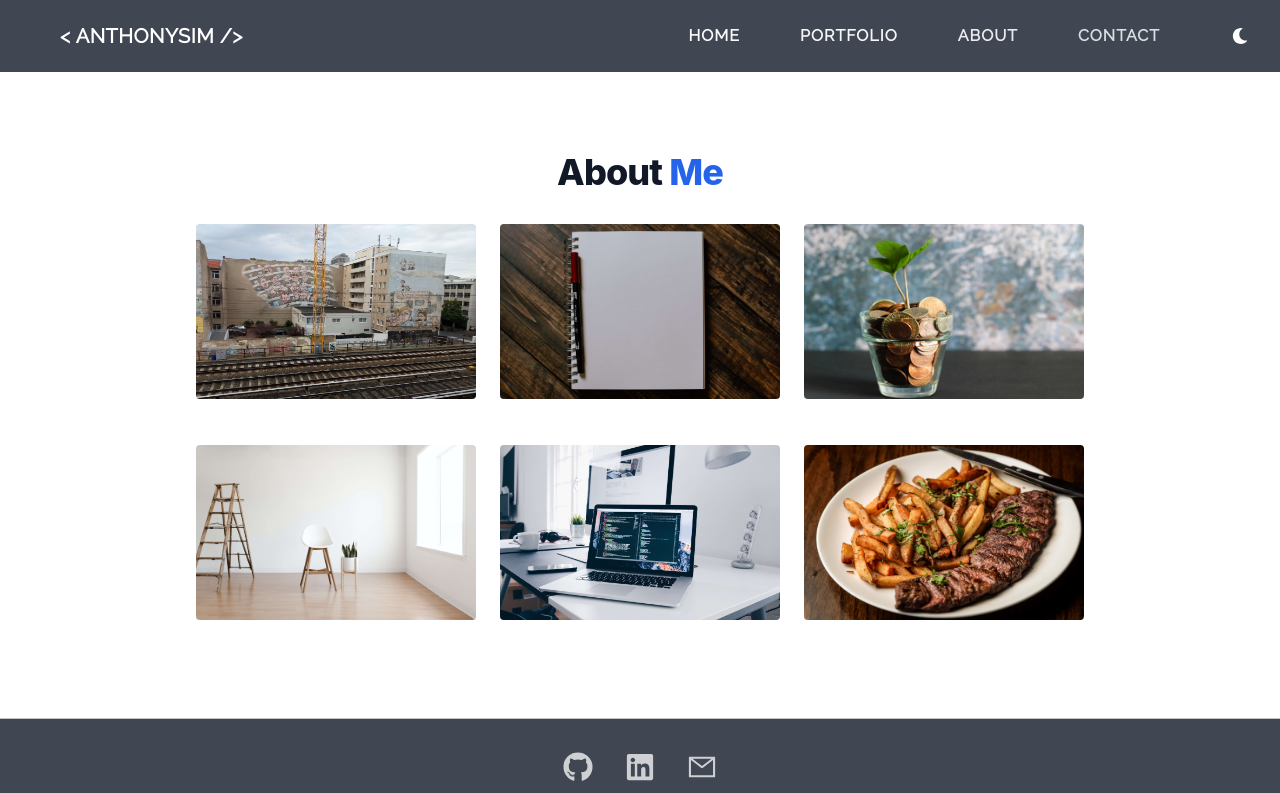
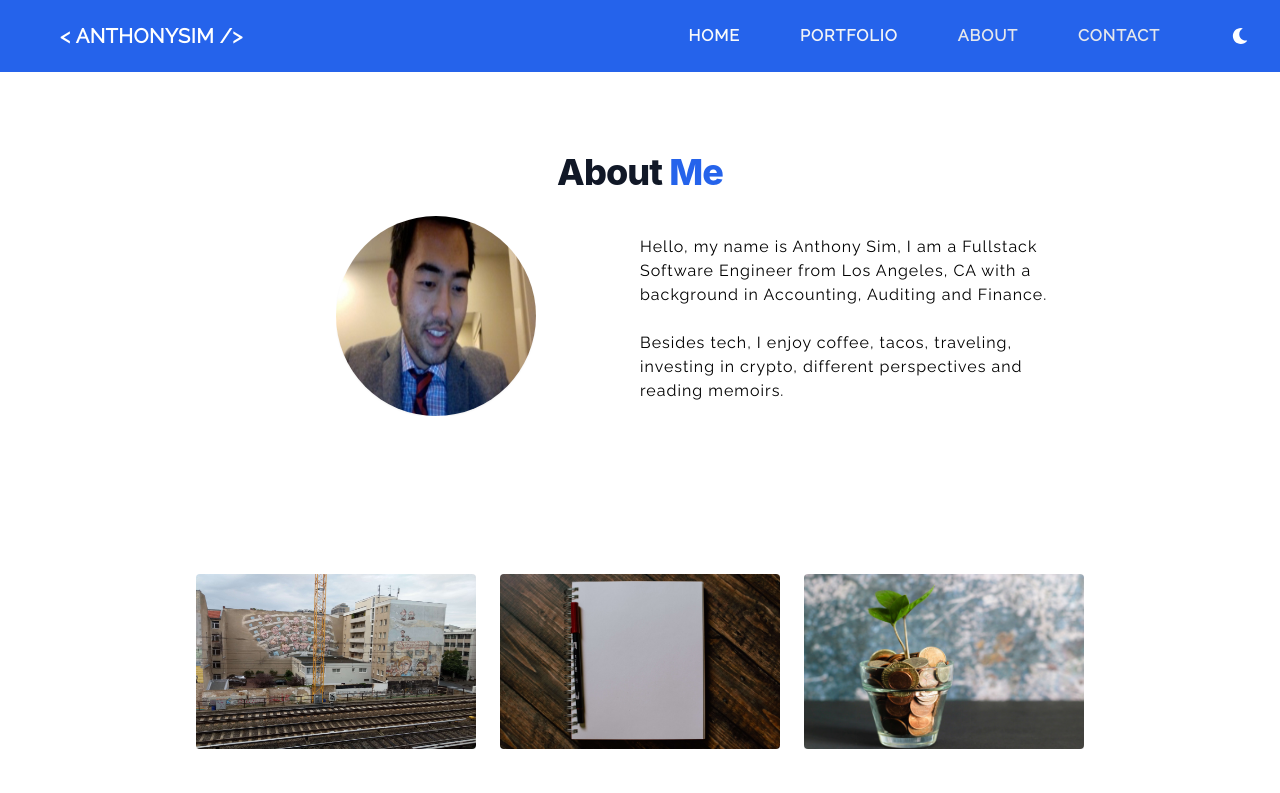
Before and after one commit to anthonysim/portfolio, a Next.js app: page /about in a window 1280 px wide. Shown: the top 793 px of the page. Built offline with nearby package versions, Linux system fonts and the light colour scheme.

Commit message:
about me

```diff
--- a/components/Background.js
+++ b/components/Background.js
@@ -12,7 +12,7 @@ export default function Background() {
             }
           },
           "size": {
-            "value": 3,
+            "value": 4,
             "random": true,
             "anim": {
               "speed": 4,
@@ -36,7 +36,7 @@ export default function Background() {
               "mode": "bubble"
             },
             "onclick": {
-              "enable": true,
+              "enable": false,
               "mode": "repulse"
             }
           },
--- a/components/Footer.js
+++ b/components/Footer.js
@@ -7,7 +7,7 @@ import { AiOutlineMail } from "react-icons/ai";
 
 export default function Footer() {
   return (
-    <div className="dark:bg-gray-900 bg-gray-900 opacity-80">
+    <div className="dark:bg-gray-900 bg-gray-900">
       <footer className={styles.footer}>
         <div className="text-white flex text-3xl space-x-8 justify-center pt-4">
           <a target="_blank" rel="noreferrer" href="https://github.com/anthonysim">
--- a/components/Gallery.js
+++ b/components/Gallery.js
@@ -8,11 +8,11 @@ export default function Gallery() {
         <div className="flex flex-wrap lg:px-40">
           <div className="md:w-1/3 px-3  mb-5 lg:mb-10">
             <Image className="rounded shadow-md" src="/berlin.jpg" width={400}
-              height={250} alt="berlin" />
+              height={250} alt="berlin" priority />
           </div>
           <div className="md:w-1/3 px-3 mb-3">
             <Image className="rounded shadow-md" src="/book.jpg" width={400}
-              height={250} alt="book" />
+              height={250} alt="book" priority />
           </div>
           <div className="md:w-1/3 px-3 mb-3">
             <Image className="rounded shadow-md" src="/saving.jpg" width={400}
@@ -24,7 +24,7 @@ export default function Gallery() {
           </div>
           <div className="md:w-1/3 px-3 mb-3">
             <Image className="rounded shadow-md" src="/coding.jpg" width={400}
-              height={250} alt="coding" priority />
+              height={250} alt="coding" />
           </div>
           <div className="md:w-1/3 px-3 mb-3">
             <Image className="rounded shadow-md" src="/steak.jpg" width={400}
--- /dev/null
+++ b/components/Info.js
@@ -0,0 +1,27 @@
+import Head from 'next/head';
+import Image from 'next/image';
+
+export default function Info() {
+  return (
+    <div className="grid grid-cols-2 place-items-center">
+      <div >
+        <Image className="rounded-full border border-gray-100 shadow-sm" src="/me.jpg" width={200}
+          height={200} alt="berlin" priority />
+      </div>
+      <div>
+        <p>Hello, my name is Anthony Sim, I am a Fullstack</p>
+        <p>Software Engineer from Los Angeles, CA with a</p>
+        <p> background in Accounting, Auditing and Finance.</p>
+        <br />
+        <p>Besides tech, I enjoy coffee, tacos, traveling, </p>
+        <p>investing in crypto, different perspectives and</p>
+        <p>reading memoirs.</p>
+      </div>
+      <br />
+      <br />
+      <br />
+      <br />
+      <br />
+    </div>
+  )
+}
--- a/components/Intro.js
+++ b/components/Intro.js
@@ -7,14 +7,14 @@ import styles from '../styles/Intro.module.css';
 
 export default function Intro() {
   return (
-    <div className="background dark:bg-gray-900 bg-blue-300 relative">
+    <div className="background dark:bg-gray-900 bg-blue-600 relative">
       <div className="md:flex relative">
         <div className={styles.message}>
           <Fade duration={2500} >
-            <p className="text-6xl font-bold">Anthony <span className="text-blue-600">Sim</span></p>
+            <p className="text-6xl font-bold">Anthony <span className="text-blue-300">Sim</span></p>
           </Fade>
           <Fade direction="right" duration={1000} delay={1000}>
-            <p className="text-2xl "><span className="text-blue-600">Fullstack</span> Software Engineer</p>
+            <p className="text-2xl "><span className="text-blue-300 font-extrabold">Fullstack</span> Software Engineer</p>
           </Fade>
           <Fade direction="up" duration={1000} delay={2000}>
             <div>
--- a/components/Navbar.js
+++ b/components/Navbar.js
@@ -11,13 +11,13 @@ export default function Navbar() {
   const handleClick = () => {
     setActive(!active);
   };
-
+  // bg-gray-900 p-3 opacity-80
   return (
     <div>
-      <nav className='text flex items-center flex-wrap bg-gray-900 p-3 opacity-80'>
+      <nav className='text flex items-center flex-wrap p-3 bg-blue-600 dark:bg-gray-900'>
         <Link href='/'>
           <a className='inline-flex items-center pl-12 p-2 mr-4'>
-            <span className='text-xl text-white hover:text-blue-400 font-bold uppercase tracking-wide'>
+            <span className='text-xl text-white dark:hover:text-blue-600 hover:text-black font-bold uppercase tracking-wide'>
               {'< AnthonySim />'}
             </span>
           </a>
@@ -59,22 +59,22 @@ export default function Navbar() {
           {/* LINKS */}
           <div className='pr-12 lg:inline-flex lg:flex-row lg:ml-auto lg:w-auto w-full lg:items-center items-start  flex flex-col lg:h-auto'>
             <Link href='/'>
-              <a className='pl-12 lg:inline-flex lg:w-auto w-full px-3 py-2 rounded text-gray-50 font-bold items-center justify-center  hover:text-blue-500 uppercase'>
+              <a className='pl-12 lg:inline-flex lg:w-auto w-full px-3 py-2 rounded text-gray-50 font-bold items-center justify-center  dark:hover:text-blue-600 hover:text-black uppercase'>
                 Home
               </a>
             </Link>
             <Link href='/portfolio'>
-              <a className='pl-12 lg:inline-flex lg:w-auto w-full px-3 py-2 rounded text-gray-100 font-bold items-center justify-center hover:text-blue-500 uppercase'>
+              <a className='pl-12 lg:inline-flex lg:w-auto w-full px-3 py-2 rounded text-gray-100 font-bold items-center justify-center dark:hover:text-blue-600 hover:text-black uppercase'>
                 Portfolio
               </a>
             </Link>
             <Link href='/about'>
-              <a className='pl-12 lg:inline-flex lg:w-auto w-full px-3 py-2 rounded text-gray-200 font-bold items-center justify-center hover:text-blue-500 uppercase'>
+              <a className='pl-12 lg:inline-flex lg:w-auto w-full px-3 py-2 rounded text-gray-200 font-bold items-center justify-center dark:hover:text-blue-600 hover:text-black uppercase'>
                 About
               </a>
             </Link>
             <Link href='/contact'>
-              <a className='pl-12 lg:inline-flex lg:w-auto w-full px-3 py-2 rounded text-gray-300 font-bold items-center justify-center hover:text-blue-500 uppercase'>
+              <a className='pl-12 lg:inline-flex lg:w-auto w-full px-3 py-2 rounded text-gray-200 font-bold items-center justify-center dark:hover:text-blue-600 hover:text-black uppercase'>
                 Contact
               </a>
             </Link>
--- a/components/TechList.js
+++ b/components/TechList.js
@@ -6,7 +6,7 @@ import { FaLaptop } from "react-icons/fa";
 
 export default function TechList() {
   return (
-    <div >
+    <div>
       <Fade duration="1500">
         <h3 className=" flex text-3xl sm:text-4xl leading-normal font-extrabold tracking-tight text-blue-600">Technologies&nbsp;&nbsp;<FaLaptop /></h3>
       </Fade>
--- a/pages/about/index.js
+++ b/pages/about/index.js
@@ -2,6 +2,7 @@ import Head from 'next/head';
 import Link from 'next/link';
 import Image from 'next/image';
 import Gallery from '../../components/Gallery';
+import Info from '../../components/Info';
 import styles from '../../styles/Home.module.css';
 
 export default function About() {
@@ -15,6 +16,8 @@ export default function About() {
       <main className={styles.main}>
         <h3 className="text-3xl sm:text-4xl leading-normal font-extrabold tracking-tight text-gray-900 dark:text-white">About <span className="text-blue-600">Me</span>
         </h3>
+        <br />
+        <Info />
         <Gallery />
       </main>
     </div >
--- a/pages/index.js
+++ b/pages/index.js
@@ -5,7 +5,6 @@ import Intro from '../components/Intro';
 import styles from '../styles/Home.module.css';
 
 export default function Home() {
-
   return (
     <div>
       <Head>
@@ -14,10 +13,12 @@ export default function Home() {
         <link rel="icon" href="/AS.png" />
       </Head>
       <Intro />
-      <div className={styles.container}>
-        <main className={styles.main}>
-          <TechList />
-        </main>
+      <div >
+        <div className={styles.container}>
+          <main className={styles.main}>
+            <TechList />
+          </main>
+        </div>
       </div>
     </div>
   )
```
Also changed, not shown: styles/Intro.module.css (+5 -5 lines), public/me.jpg (added).
